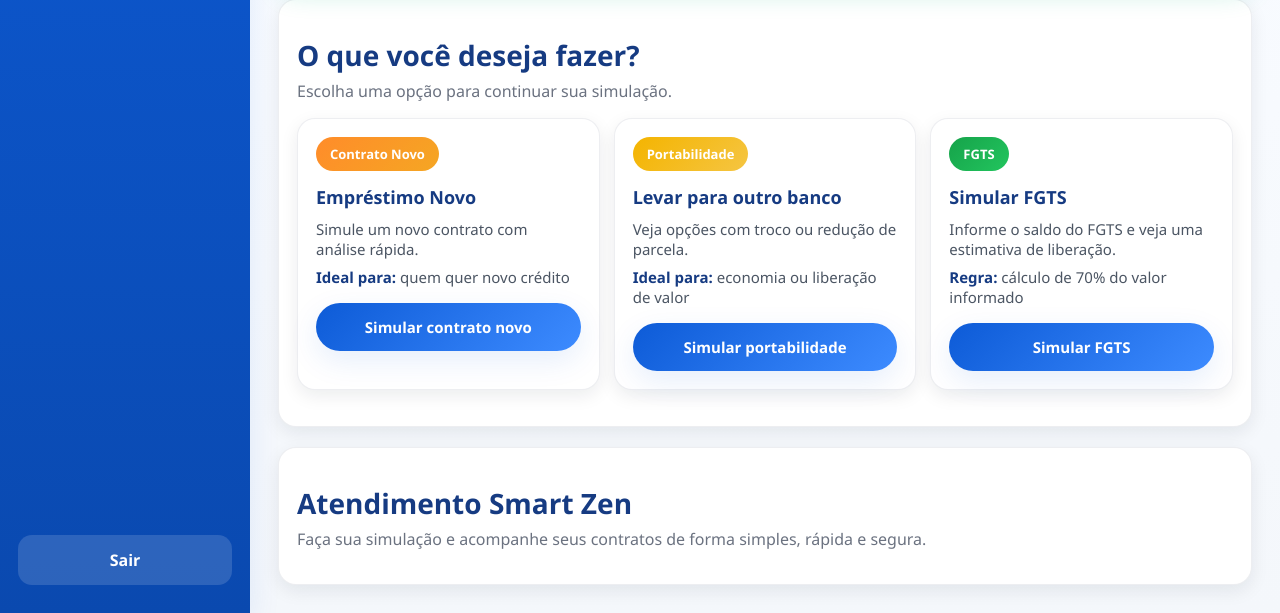
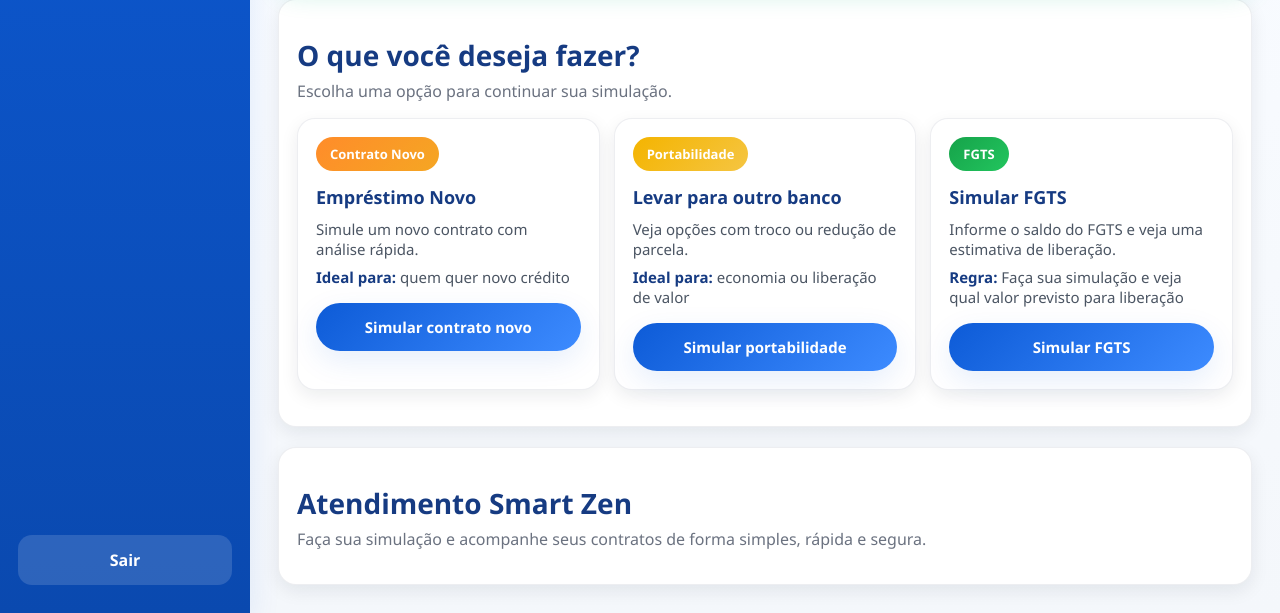
Before and after one commit to jwmister21/smartzen, a Flask app: page /dashboard in a window 1280 px wide. Shown: the part 382-995 px from the top of the page. Run offline with Flask 3, Linux system fonts and the light colour scheme; a user stored in the database is signed in; data comes from the database, SQL or seed files in the repository.

Commit message:
Update dashboard.html

```diff
--- a/templates/dashboard.html
+++ b/templates/dashboard.html
@@ -92,7 +92,7 @@
                         <h3>Simular FGTS</h3>
                         <div class="contrato-info">
                             <p>Informe o saldo do FGTS e veja uma estimativa de liberação.</p>
-                            <p><strong>Regra:</strong> cálculo de 70% do valor informado</p>
+                            <p><strong>Regra:</strong> Faça sua simulação e veja qual valor previsto para liberação</p>
                         </div>
                         <div class="contrato-acoes">
                             <button class="btn btn-blue btn-full" onclick="abrirModalFgts()">
```
